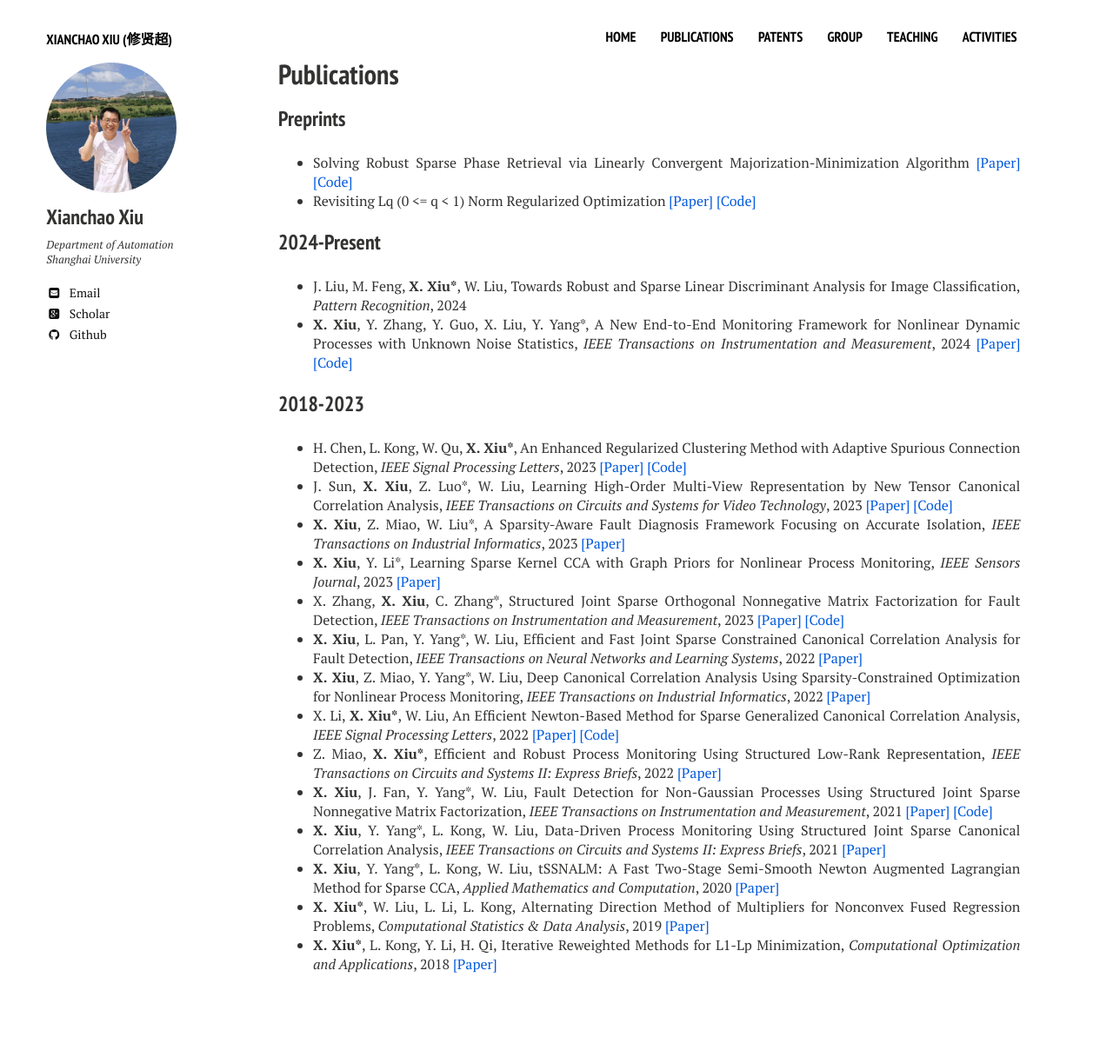
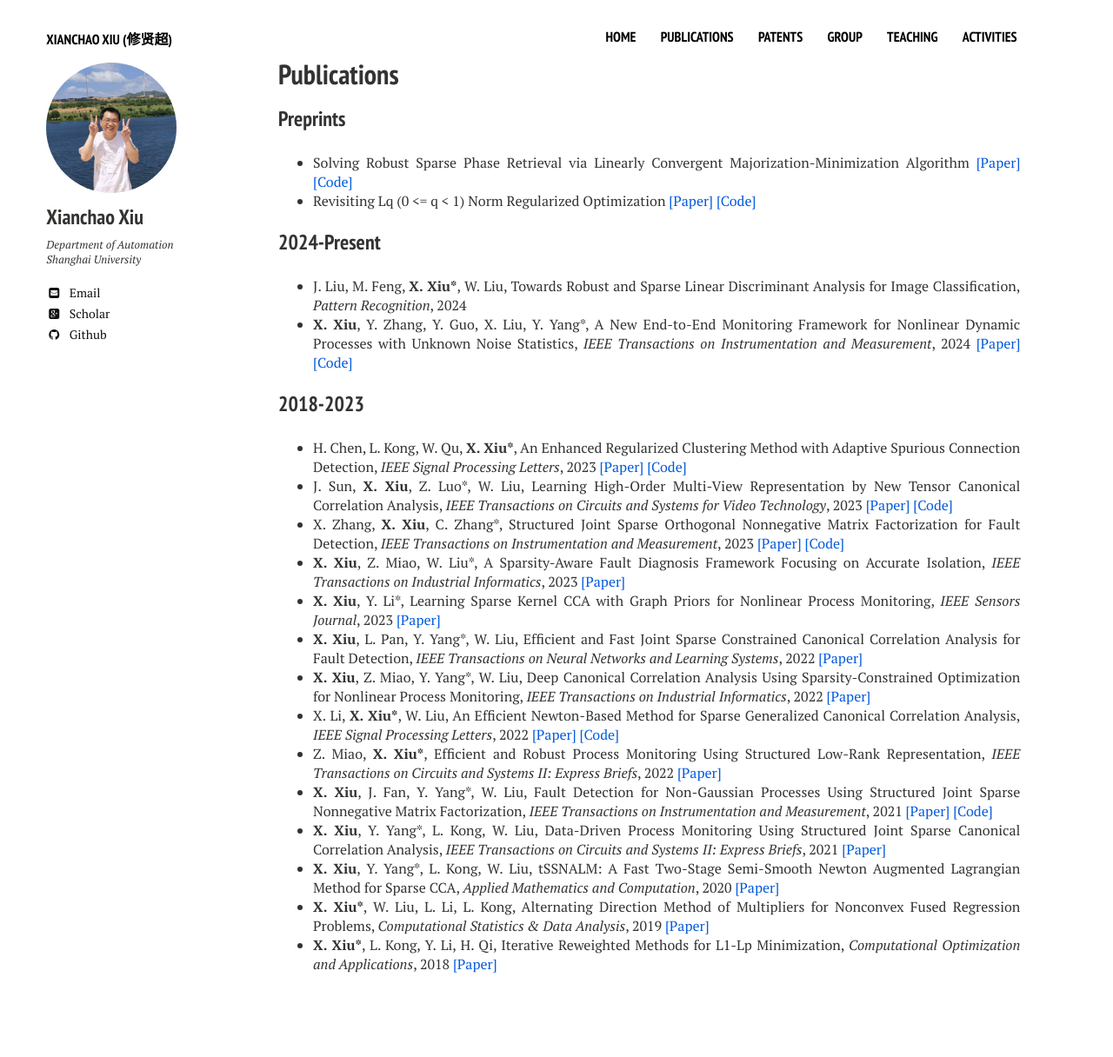
Before and after one commit to xianchaoxiu/xianchaoxiu.github.io, a Jekyll site: the page built from publications/index.md, in a window 1280 px wide. Shown: the whole page at 87% size. Built offline with Jekyll 4.4.1, drawn with Linux system fonts in a browser that asks for light colours; nearby versions of some CDN libraries.

Commit message:
Update index.md

```diff
--- a/publications/index.md
+++ b/publications/index.md
@@ -18,9 +18,9 @@ share: false
 ### 2018-2023
 * H. Chen, L. Kong, W. Qu, <b>X. Xiu*</b>, An Enhanced Regularized Clustering Method with Adaptive Spurious Connection Detection, <i>IEEE Signal Processing Letters</i>, 2023 <a href="https://ieeexplore.ieee.org/document/10252040" class="textlink" target="_blank">[Paper]</a> <a href="https://github.com/xianchaoxiu/2023-SPL-ERC" class="textlink" target="_blank">[Code]</a> <br>
 * J. Sun, <b>X. Xiu</b>, Z. Luo*, W. Liu, Learning High-Order Multi-View Representation by New Tensor Canonical Correlation Analysis, <i>IEEE Transactions on Circuits and Systems for Video Technology</i>, 2023 <a href="https://ieeexplore.ieee.org/document/10091146" class="textlink" target="_blank">[Paper]</a> <a href="https://github.com/xianchaoxiu/2023-TCSVT-TCCA" class="textlink" target="_blank">[Code]</a> <br>
+* X. Zhang, <b>X. Xiu</b>, C. Zhang*, Structured Joint Sparse Orthogonal Nonnegative Matrix Factorization for Fault Detection, <i>IEEE Transactions on Instrumentation and Measurement</i>, 2023 <a href="https://ieeexplore.ieee.org/abstract/document/10036023" class="textlink" target="_blank">[Paper]</a> <a href="https://github.com/xianchaoxiu/2023-TIM-SJSONMF" class="textlink" target="_blank">[Code]</a> <br>
 * <b>X. Xiu</b>, Z. Miao, W. Liu*, A Sparsity-Aware Fault Diagnosis Framework Focusing on Accurate Isolation, <i>IEEE Transactions on Industrial Informatics</i>, 2023 <a href="https://ieeexplore.ieee.org/document/9788040" class="textlink" target="_blank">[Paper]</a> <br>
 * <b>X. Xiu</b>, Y. Li*, Learning Sparse Kernel CCA with Graph Priors for Nonlinear Process Monitoring, <i>IEEE Sensors Journal</i>, 2023 <a href="https://ieeexplore.ieee.org/document/10050438" class="textlink" target="_blank">[Paper]</a> <br>
-* X. Zhang, <b>X. Xiu</b>, C. Zhang*, Structured Joint Sparse Orthogonal Nonnegative Matrix Factorization for Fault Detection, <i>IEEE Transactions on Instrumentation and Measurement</i>, 2023 <a href="https://ieeexplore.ieee.org/abstract/document/10036023" class="textlink" target="_blank">[Paper]</a> <a href="https://github.com/xianchaoxiu/2023-TIM-SJSONMF" class="textlink" target="_blank">[Code]</a> <br>
 * <b>X. Xiu</b>, L. Pan, Y. Yang*, W. Liu, Efficient and Fast Joint Sparse Constrained Canonical Correlation Analysis for Fault Detection, <i>IEEE Transactions on Neural Networks and Learning Systems</i>, 2022 <a href="https://ieeexplore.ieee.org/document/9887978" class="textlink" target="_blank">[Paper]</a> <br>
 * <b>X. Xiu</b>, Z. Miao, Y. Yang*, W. Liu, Deep Canonical Correlation Analysis Using Sparsity-Constrained Optimization for Nonlinear Process Monitoring, <i>IEEE Transactions on Industrial Informatics</i>, 2022 <a href="https://ieeexplore.ieee.org/document/9583864" class="textlink" target="_blank">[Paper]</a> <br>
 * X. Li, <b>X. Xiu*</b>, W. Liu, An Efficient Newton-Based Method for Sparse Generalized Canonical Correlation Analysis, <i>IEEE Signal Processing Letters</i>, 2022 <a href="https://ieeexplore.ieee.org/document/9619966" class="textlink" target="_blank">[Paper]</a> <a href="https://github.com/xianchaoxiu/2022-SPL-SCGCCA" class="textlink" target="_blank">[Code]</a> <br>
```
